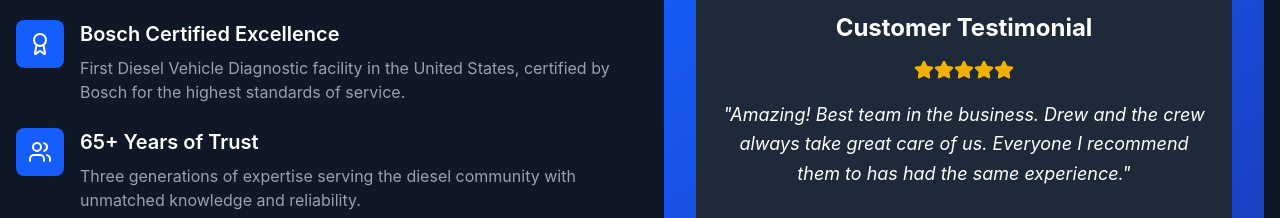
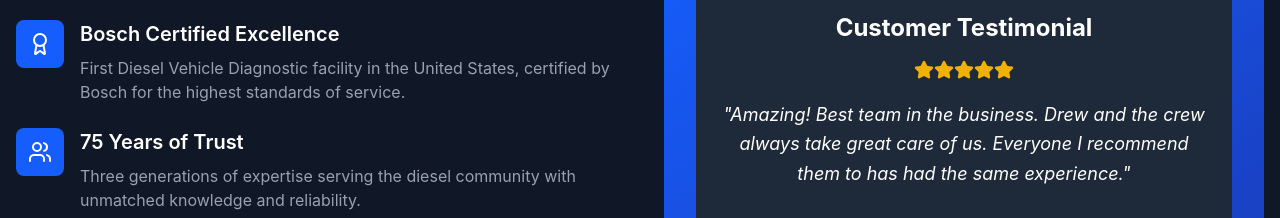
Before and after one commit to diesel-injection-service/diesel-injection-service, a React (Vite) app: page / in a window 1280 px wide. Shown: the part 1569-1787 px from the top of the page. Built offline with nearby package versions, Linux system fonts and the light colour scheme.

Commit message:
updated info

```diff
--- a/src/components/WhyChooseUs.jsx
+++ b/src/components/WhyChooseUs.jsx
@@ -57,7 +57,7 @@
                   <Users className="w-6 h-6" />
                 </div>
                 <div>
-                  <h3 className="text-xl font-semibold mb-2">65+ Years of Trust</h3>
+                  <h3 className="text-xl font-semibold mb-2">75 Years of Trust</h3>
                   <p className="text-gray-400">Three generations of expertise serving the diesel community with unmatched knowledge and reliability.</p>
                 </div>
               </div>
```
